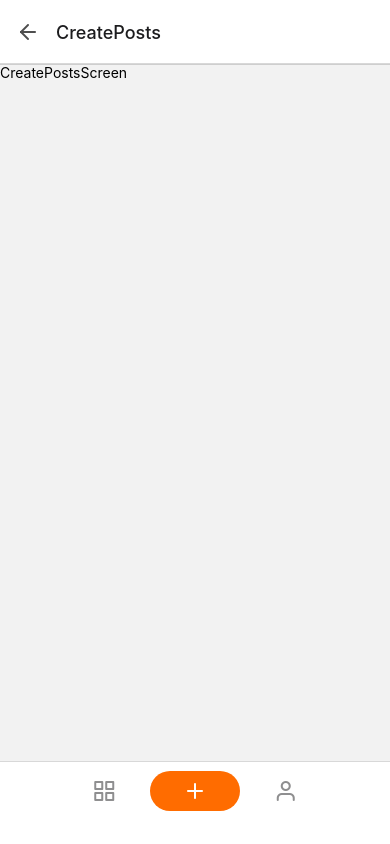
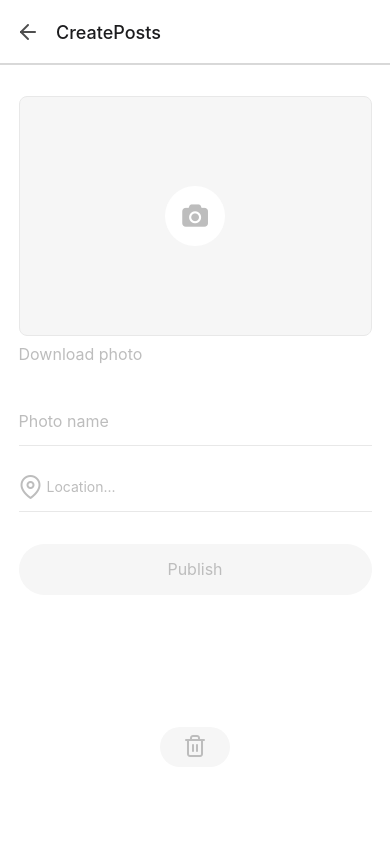
Before and after one commit to BorysovS/react-native-hw-1, a React Native app in the folder myNewRnProject/: screen /CreatePosts in a window 390 px wide. Built offline with nearby package versions, Linux system fonts and the light colour scheme.

Commit message:
add markup CrPostScreen

```diff
--- a/myNewRnProject/Screens/Main/CreatePostsScreen.jsx
+++ b/myNewRnProject/Screens/Main/CreatePostsScreen.jsx
@@ -1,12 +1,19 @@
-import {
-  Text,
-  View,
-} from 'react-native';
+import { Text, View, TouchableOpacity, useWindowDimensions, TextInput, TouchableWithoutFeedback, Keyboard, ScrollView } from 'react-native';
+import { Feather } from '@expo/vector-icons';
+import { FontAwesome } from '@expo/vector-icons';
+import { postStyle, styles } from '../../styles/styles';
+import { CreatePostForm } from '../../components/CreatePostForm';
+
 
 export const CreatePostsScreen = () => {
-    return (
-        <View>
-            <Text>CreatePostsScreen</Text>
-            </View>
-    )
-}
+  const { width, height } = useWindowDimensions();
+
+
+  return (
+    <View style={styles.container}>
+        <ScrollView>
+        <CreatePostForm />
+        </ScrollView>
+      </View>
+  )
+};
--- a/myNewRnProject/Screens/Main/HomeScreen.jsx
+++ b/myNewRnProject/Screens/Main/HomeScreen.jsx
@@ -30,6 +30,7 @@ const tabBarOption = ({route}) => ({
     height: 40,
   },
   tabBarStyle: {
+    display: route.name === 'CreatePosts' ? 'none' : 'flex',
     height: 83,
     paddingTop: 9,
     paddingHorizontal: 59,
@@ -86,7 +87,7 @@ export const HomeScreen = ({ navigation }) => {
           // }
         }}
       />
-      <HomeTab.Screen name="CreatePosts" component={CreatePostsScreen} options={{ headerLeft: () => (<TouchableOpacity style={{marginLeft: 16}} onPress={() => navigation.goBack()}><Feather name="arrow-left" size={24} color="rgba(33, 33, 33, 0.8)" /></TouchableOpacity>)}}/>
+      <HomeTab.Screen name="CreatePosts" component={CreatePostsScreen} options={{ headerLeft: () => (<TouchableOpacity style={{ marginLeft: 16 }} onPress={() => navigation.goBack()}><Feather name="arrow-left" size={24} color="rgba(33, 33, 33, 0.8)" /></TouchableOpacity>)}}/>
       <HomeTab.Screen name="Profile" component={ProfileScreen} options={{ headerLeft: () => (<TouchableOpacity style={{marginLeft: 16}} onPress={() => navigation.goBack()}><Feather name="arrow-left" size={24} color="rgba(33, 33, 33, 0.8)" /></TouchableOpacity>)}}/>
     </HomeTab.Navigator>
   );
--- /dev/null
+++ b/myNewRnProject/components/CreatePostForm.jsx
@@ -0,0 +1,77 @@
+import {
+  Text,
+  View,
+  TouchableOpacity,
+  useWindowDimensions,
+  TextInput,
+  TouchableWithoutFeedback,
+  Keyboard,
+  ScrollView,
+} from 'react-native';
+import { Feather } from '@expo/vector-icons';
+import { FontAwesome } from '@expo/vector-icons';
+import { postStyle, styles } from '../styles/styles';
+
+export const CreatePostForm = () => {
+  const { width, height } = useWindowDimensions();
+
+  return (
+    <TouchableWithoutFeedback
+      onPress={() => {
+        Keyboard.dismiss();
+      }}
+    >
+      <View
+        style={{
+          alignItems: 'center',
+          paddingHorizontal: 16,
+        paddingVertical: 32,
+          justifyContent: 'center'
+        }}
+      >
+        <View style={{ marginBottom: 132}}>
+            <View style={{ ...postStyle.photoBox }}>
+            <TouchableOpacity style={postStyle.imgBtn}>
+              <FontAwesome name="camera" size={24} color="#BDBDBD" />
+            </TouchableOpacity>
+          </View>
+          <Text style={postStyle.textCreatePost}>Download photo</Text>
+          <View style={{ marginBottom: 16 }}>
+            <TextInput
+              style={postStyle.createPostInput}
+              placeholder="Photo name"
+              placeholderTextColor="#BDBDBD"
+            ></TextInput>
+          </View>
+          <View style={{ marginBottom: 32, justifyContent: 'center' }}>
+            <TextInput
+              style={postStyle.locationInput}
+              placeholder="Location..."
+              placeholderTextColor="#BDBDBD"
+            />
+            <Feather
+              style={{ position: 'absolute' }}
+              name="map-pin"
+              size={24}
+              color="#BDBDBD"
+            />
+          </View>
+          <TouchableOpacity
+            style={{
+              ...styles.button,
+              backgroundColor: '#F6F6F6',
+              marginBottom: 'auto',
+            }}
+          >
+            <Text style={postStyle.pubBtnText}>Publish</Text>
+          </TouchableOpacity>
+        </View>
+        <View>
+          <TouchableOpacity style={postStyle.trashBtn}>
+            <Feather name="trash-2" size={24} color="#BDBDBD" />
+          </TouchableOpacity>
+        </View>
+      </View>
+    </TouchableWithoutFeedback>
+  );
+};
--- a/myNewRnProject/styles/styles.js
+++ b/myNewRnProject/styles/styles.js
@@ -132,3 +132,70 @@ export const styles = StyleSheet.create({
     alignItems: 'center',
   },
 });
+
+export const postStyle = StyleSheet.create({
+  trashBtn: {
+    width: 70,
+    height: 40,
+    paddingHorizontal: 23,
+    paddingVertical: 8,
+    backgroundColor: '#F6F6F6',
+    borderRadius: 20,
+    justifyContent: 'flex-end',
+  },
+  pubBtnText: {
+    color: '#BDBDBD',
+    fontSize: 16,
+    lineHeight: 19,
+    textAlign: 'center',
+  },
+  photoBox: {
+    position: 'relative',
+    height: 240,
+    Width: 340,
+    justifyContent: 'center',
+    alignItems: 'center',
+    marginBottom: 8,
+    backgroundColor: '#F6F6F6',
+    borderColor: '#E8E8E8',
+    borderWidth: 1,
+    borderStyle: 'solid',
+    borderRadius: 8,
+  },
+
+  imgBtn: {
+    position: 'absolute',
+    alignItems: 'center',
+    justifyContent: 'center',
+    width: 60,
+    height: 60,
+    backgroundColor: '#FFFFFF',
+    borderRadius: 50,
+  },
+
+  textCreatePost: {
+    color: '#BDBDBD',
+    fontSize: 16,
+    marginBottom: 32,
+  },
+
+  createPostInput: {
+    height: 50,
+    paddingVertical: 16,
+    borderBottomColor: '#E8E8E8',
+    borderBottomWidth: 1,
+    color: '#212121',
+    // fontWeight: 500,
+    fontSize: 16,
+  },
+
+  locationInput: {
+    position: 'relative',
+    height: 50,
+    paddingVertical: 16,
+    paddingLeft: 28,
+    borderBottomColor: '#E8E8E8',
+    borderBottomWidth: 1,
+    color: '#212121',
+  },
+});
```
